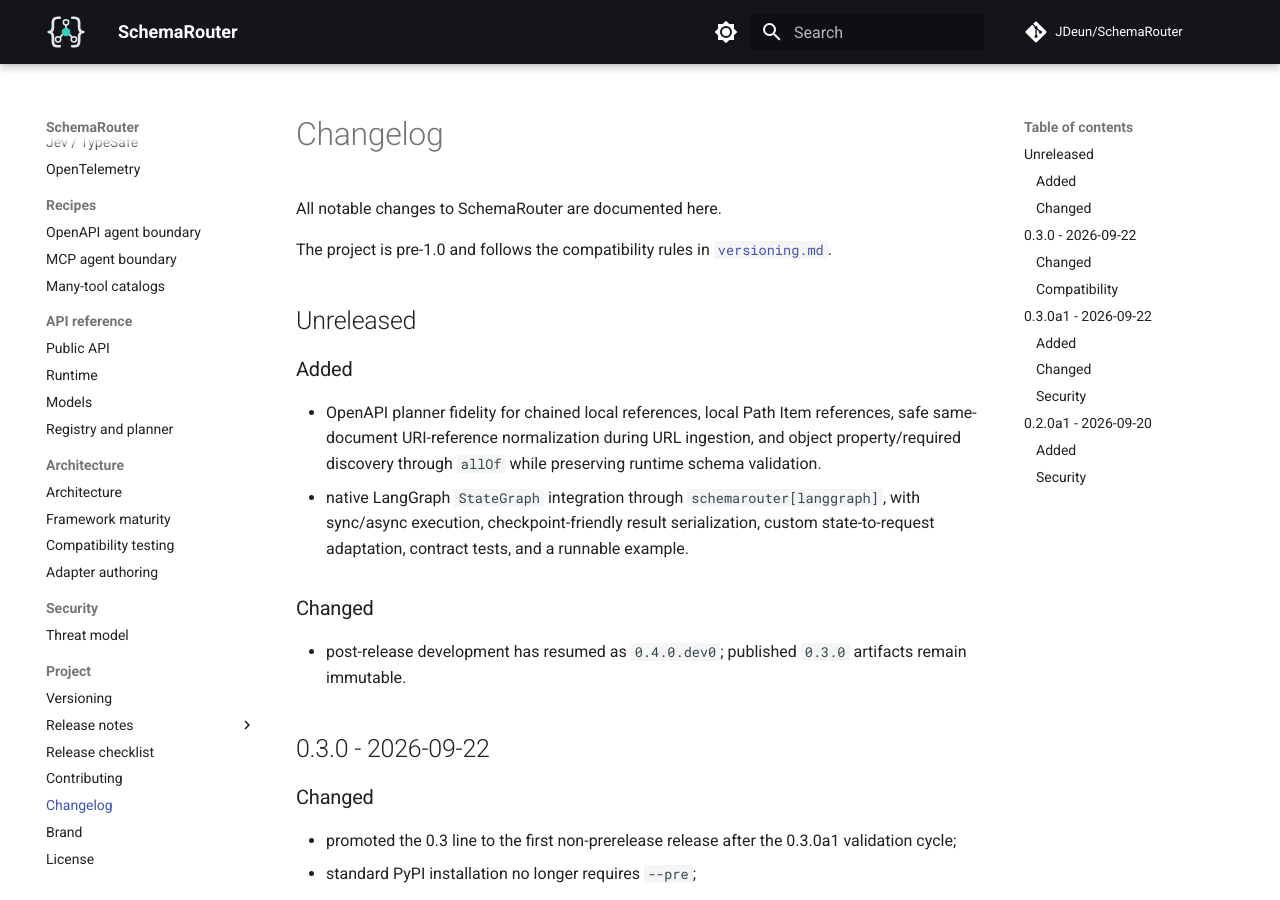
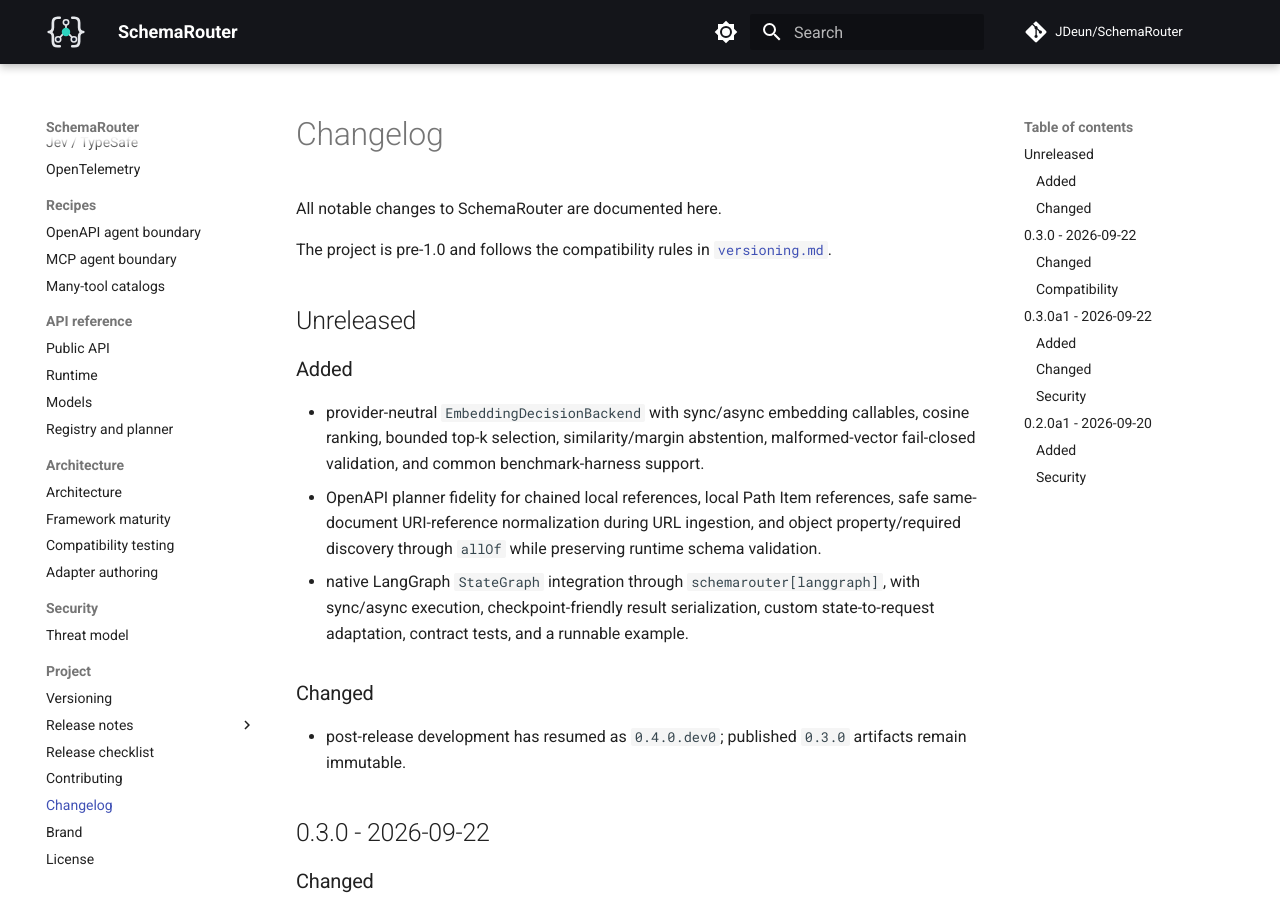
Before and after one commit to JDeun/SchemaRouter, an MkDocs documentation site: the page built from docs/changelog.md, in a window 1280 px wide and 900 px high. Built offline with MkDocs 1.6.1 and Material for MkDocs 9.7.7, drawn with Linux system fonts in a browser that asks for light colours; comment, search, counter and statistics services are not loaded.

Commit message:
docs: record embedding decision backend

```diff
--- a/docs/changelog.md
+++ b/docs/changelog.md
@@ -9,6 +9,9 @@
 
 ### Added
 
+- provider-neutral `EmbeddingDecisionBackend` with sync/async embedding callables, cosine ranking,
+  bounded top-k selection, similarity/margin abstention, malformed-vector fail-closed validation,
+  and common benchmark-harness support.
 - OpenAPI planner fidelity for chained local references, local Path Item references, safe
   same-document URI-reference normalization during URL ingestion, and object property/required
   discovery through `allOf` while preserving runtime schema validation.
```
